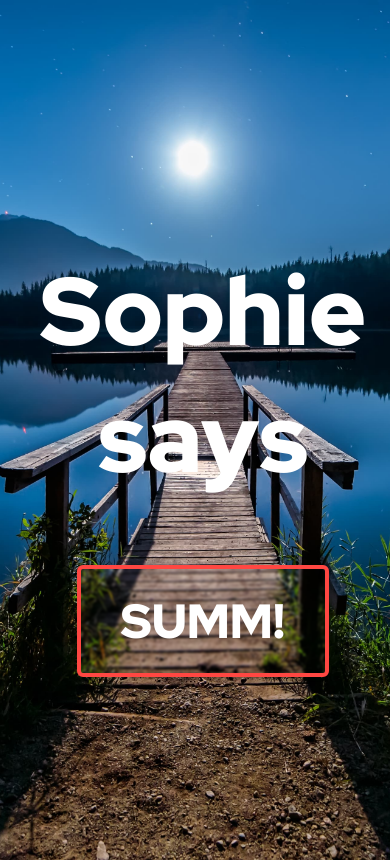
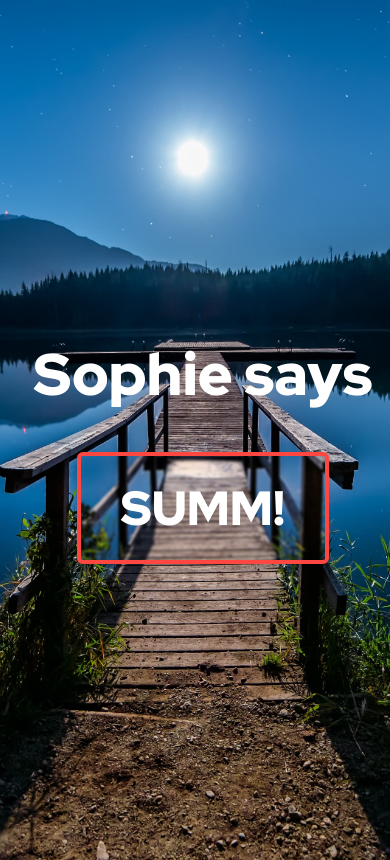
Before and after one commit to stalegjelsten/sophies-crickets, a SvelteKit app: page / in a window 390 px wide. Built offline with nearby package versions, Linux system fonts and the light colour scheme.

Commit message:
clamps h1 size

```diff
--- a/src/routes/+page.svelte
+++ b/src/routes/+page.svelte
@@ -54,7 +54,7 @@
 	h1 {
 		color: #fff;
 		font-family: 'Red Hat Display', Arial;
-		font-size: 72pt;
+		font-size: clamp(44pt, 8vw, 72pt);
 	}
 	button.playing {
 		display: inline-block;
```
